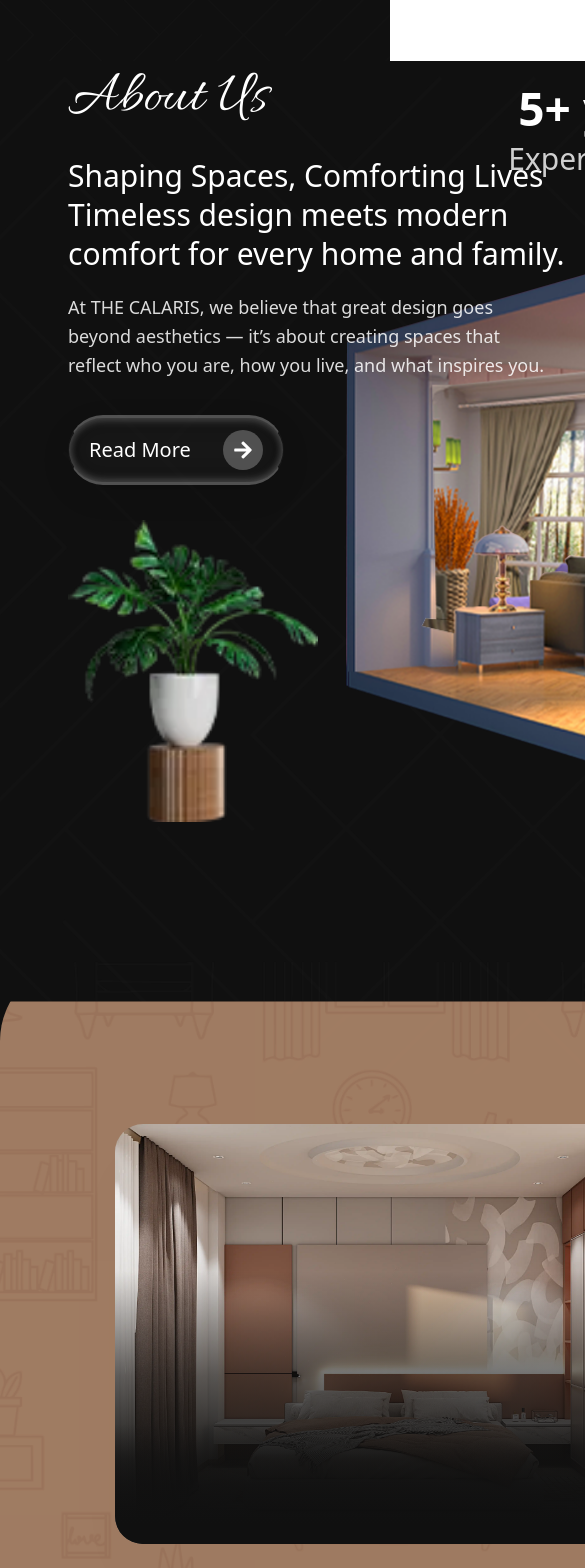
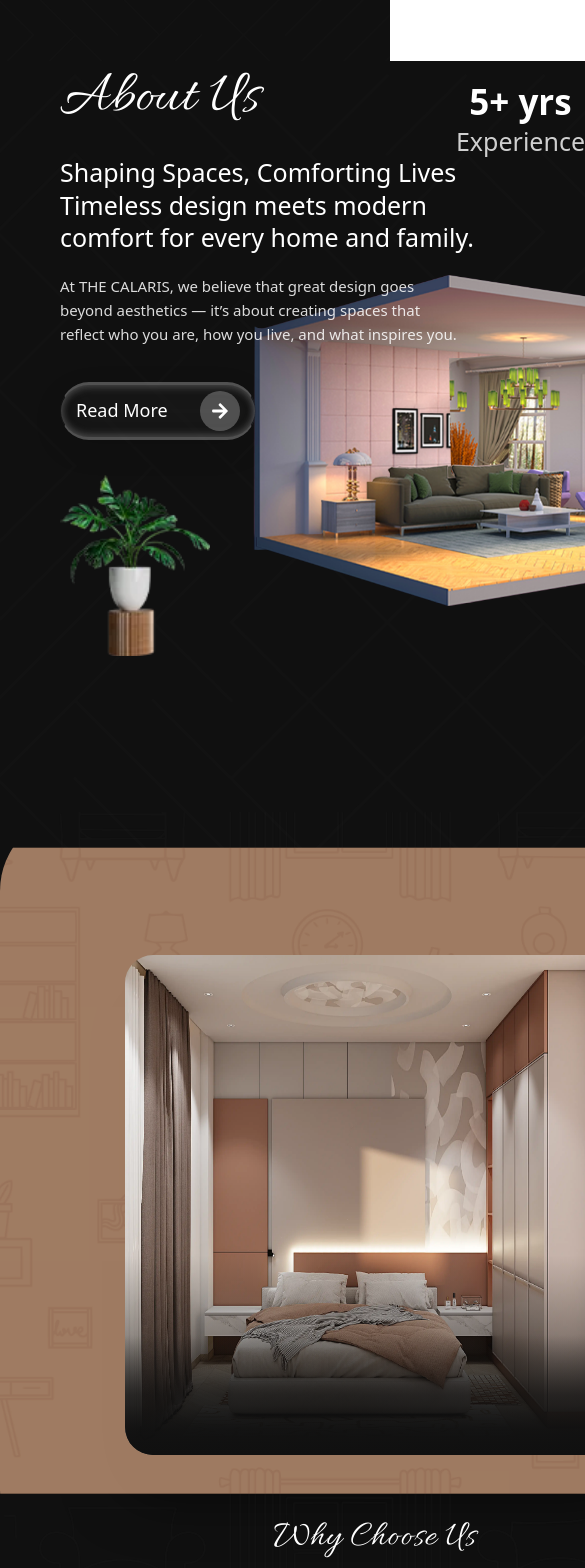
Before and after one commit to Hirola-Sakthi/calarise, a React (Vite) app: page / in a window 390 px wide. Shown: the part 1280-2848 px from the top of the page, 585 px wide, since content can reach past the window. Built offline with nearby package versions, Linux system fonts and the light colour scheme; a web font is replaced by a local one.

Commit message:
styles are added

```diff
--- a/src/components/AboutUs.css
+++ b/src/components/AboutUs.css
@@ -35,11 +35,18 @@
   opacity: 1;
 }
 
-.scroll-up:nth-child(1) { transition-delay: 0.1s; }
-.scroll-up:nth-child(2) { transition-delay: 0.3s; }
-.scroll-up:nth-child(3) { transition-delay: 0.5s; }
-.scroll-up:nth-child(4) { transition-delay: 0.7s; }
-
+.scroll-up:nth-child(1) {
+  transition-delay: 0.1s;
+}
+.scroll-up:nth-child(2) {
+  transition-delay: 0.3s;
+}
+.scroll-up:nth-child(3) {
+  transition-delay: 0.5s;
+}
+.scroll-up:nth-child(4) {
+  transition-delay: 0.7s;
+}
 
 .about-wrapper {
   position: relative;
@@ -76,7 +83,6 @@
   z-index: 3;
   position: relative;
 } */
-
 
 .content {
   max-width: 703px;
@@ -195,13 +201,12 @@
   height: 500px;
   margin-top: 80px;
   z-index: 2;
-  left:-10px;
+  left: -10px;
 }
 
 .assemble-part {
   position: absolute;
-  transition: transform 1.2s cubic-bezier(0.4, 0, 0.2, 1),
-              opacity 0.8s ease;
+  transition: transform 1.2s cubic-bezier(0.4, 0, 0.2, 1), opacity 0.8s ease;
 }
 
 /* =========================
@@ -285,8 +290,7 @@
   transform: translateX(500px);
 }
 
-
-@media(min-width:1750px){
+@media (min-width: 1750px) {
   .set-2 .assembled.wallLeft {
     top: 78px;
     left: -554px;
@@ -311,7 +315,7 @@
     display: none;
   }
 
-.assemble-wrapper{
+  .assemble-wrapper {
     position: relative;
     width: 600px;
     height: 500px;
@@ -328,3 +332,87 @@
     z-index: 4;
   }
 }
+
+@media (max-width: 1024px) {
+  .content h2 {
+    font-size: 25px;
+  }
+  .content p {
+    font-size: 15px;
+  }
+  .experience-badge h3 {
+    font-size: 35px;
+  }
+  .experience-badge p {
+    font-size: 25px;
+  }
+  .read-more {
+    font-size: 18px;
+    padding: 6px 15px;
+  }
+  .plant-image img {
+    width: 150px;
+  }
+
+  .set-2 .assembled.lamp {
+    top: 49px;
+    left: -212px;
+    width: 545px;
+  }
+
+  .set-2 .assembled.floor {
+    bottom: 120px;
+    left: -213px;
+    width: 544px;
+  }
+  .set-2 .assembled.wallRight {
+    top: 103px;
+    right: -37px;
+    width: 275px;
+  }
+  .set-2 .assembled.wallLeft {
+    top: 100px;
+    left: -215px;
+    width: 350px;
+  }
+
+  .assembled.lamp {
+    top: 97px;
+    left: -214px;
+    width: 553px;
+  }
+  .assembled.sofa {
+    bottom: 56px;
+    left: -158px;
+    width: 465px;
+    z-index: 3;
+  }
+  .assembled.wallRight {
+    top: 141px;
+    right: -44px;
+    width: 273px;
+  }
+
+  .assembled.wallLeft {
+    top: 138px;
+    left: -215px;
+    width: 370px;
+  }
+
+  .assembled.floor {
+    bottom: 27px;
+    left: -214px;
+    width: 550px;
+  }
+  .assemble-wrapper {
+    margin-top: 65px;
+  }
+  .vector-bg {
+    top: 55%;
+    height: 90vh;
+  }
+  .about-assemble {
+    height: 100vh;
+    min-height: 0px;
+  }
+}
--- a/src/components/Banner.css
+++ b/src/components/Banner.css
@@ -95,6 +95,13 @@
   height: 13px !important;
 }
 
+
+@media(max-width:1024px){
+  .banner-content h1{
+    font-size: 40px;
+  }
+}
+
 @media (max-width: 768px) {
   .banner-content h1 {
     font-size: 28px;
--- a/src/components/MeetFounder.css
+++ b/src/components/MeetFounder.css
@@ -5,7 +5,6 @@
   overflow: hidden;
   height: 132vh;
 }
-
 
 .founder-section::before {
   content: "";
@@ -17,7 +16,6 @@
   background-size: 100% auto;
   z-index: 1;
 }
-
 
 .founder-section::after {
   content: "";
@@ -32,8 +30,6 @@
   pointer-events: none;
 }
 
-
-
 .founder-container {
   width: 100%;
   /* max-width: 1300px; */
@@ -45,7 +41,6 @@
   position: relative;
   z-index: 2;
 }
-
 
 .founder-image-box {
   padding: 20px;
@@ -60,7 +55,6 @@
   object-fit: cover;
   border-radius: 12px;
 }
-
 
 .founder-content {
   display: flex;
@@ -84,7 +78,6 @@
   z-index: -1;
   pointer-events: none;
 }
-
 
 .founder-title {
   font-size: 55px;
@@ -110,7 +103,7 @@
 
 /* BUTTON */
 .founder-btn {
-  align-self: center ;
+  align-self: center;
   margin-top: -20px;
   display: inline-flex;
   align-items: center;
@@ -126,11 +119,9 @@
   -webkit-backdrop-filter: blur(2px);
   border-top: 3px solid rgba(255, 255, 255, 0.25);
   border-bottom: 3px solid rgba(255, 255, 255, 0.25);
-  box-shadow:
-    0 10px 30px rgba(0, 0, 0, 0.1),
+  box-shadow: 0 10px 30px rgba(0, 0, 0, 0.1),
     inset 0 3px 8px rgba(255, 255, 255, 0.2),
-    inset 0 -3px 8px rgba(255, 255, 255, 0.2),
-    inset 0 0 20px rgba(0, 0, 0, 0.6);
+    inset 0 -3px 8px rgba(255, 255, 255, 0.2), inset 0 0 20px rgba(0, 0, 0, 0.6);
   transition: 0.3s ease;
 }
 
@@ -163,6 +154,36 @@
 }
 
 /* ---------- RESPONSIVE ---------- */
+
+@media (max-width: 1024px) {
+
+  .founder-section{
+    height: 120vh;
+  }
+  .founder-text {
+    font-size: 17px;
+  }
+  .founder-name {
+    font-size: 20px;
+    margin-bottom: 15px;
+  }
+  .founder-image {
+    width: 228%;
+    height: 119%;
+    margin-top: 50px;
+  }
+  .founder-content::after {
+    width: 400px;
+    height: 400px;
+    bottom: -35px;
+  }
+  .founder-btn {
+    font-size: 18px;
+    padding: 5px 15px;
+    margin-top: 0px;
+  }
+}
+
 @media (max-width: 900px) {
   .founder-container {
     grid-template-columns: 1fr;
--- a/src/components/Navbar.css
+++ b/src/components/Navbar.css
@@ -48,27 +48,22 @@
 .nav-links a {
   color: white;
   text-decoration: none;
-  padding: 4px 35px;
+  padding: 4px 25px;
   border-radius: 30px;
   transition: all 0.3s ease;
   font-size: 20px;
 }
 
-@media(max-width:1024px){
-  .nav-links a {
-  color: white;
-  text-decoration: none;
-  padding: 4px 15px;
-  border-radius: 30px;
-  transition: all 0.3s ease;
-  font-size: 18px;
-}
-}
+  .down-arrow{
+font-size: 18px;
+  }
 
 .nav-links a:hover {
   color: #a68167;
   text-decoration: underline;
 }
+
+
 
 /* More link */
 .more-link {
@@ -80,6 +75,8 @@
   font-weight: 500;
   color: #fff;
   font-size: 20px;
+   padding: 4px 10px;
+
 }
 
 .dropdown-item {
@@ -138,6 +135,29 @@
   color: white;
 }
 
+
+
+@media(max-width:1024px) {
+  .nav-links a {
+    color: white;
+    text-decoration: none;
+    padding: 4px 10px;
+    border-radius: 30px;
+    transition: all 0.3s ease;
+    font-size: 18px;
+  }
+  .more-link{
+    padding: 4px 10px;
+
+  }
+    .logo {
+    width: 200px;
+  }
+  .down-arrow{
+font-size: 15px;
+  }
+}
+
 /* Responsive */
 @media (max-width: 768px) {
   .nav-links {
--- a/src/components/Navbar.jsx
+++ b/src/components/Navbar.jsx
@@ -36,7 +36,7 @@ const moreOptions = ["Blog", "Testimonial", "FAQ", "Refferal"]; const servicesOp
       </div>
 
       <div className={`nav-links ${open ? "open" : ""}`}>
-        <a href="#home">Home</a>
+        <a href="#home" className="home-link">Home</a>
         <a href="#about">About Us</a>
 
         {/* Services Dropdown */}
--- a/src/components/ServicesSection.css
+++ b/src/components/ServicesSection.css
@@ -155,6 +155,12 @@
   margin-top: 30px;
   margin-bottom: 25px;
 }
+
+@media(max-width:1024px){
+  .service-title{
+    font-size: 20px;
+  }
+}
 /* Tablet view */
 @media (max-width: 992px) {
   .service-img {
--- a/src/components/TestimonialSection.css
+++ b/src/components/TestimonialSection.css
@@ -18,10 +18,9 @@
   background-position: center;
   background-repeat: no-repeat;
 
-  opacity: 0.01;   /* adjust if needed */
+  opacity: 0.01; /* adjust if needed */
   z-index: 0;
 }
-
 
 /* TITLE */
 .ts-title {
@@ -66,7 +65,7 @@
 .ts-arrow-left {
   left: 29px;
   top: 92%;
-   /* adjust freely */
+  /* adjust freely */
 }
 
 .ts-arrow-right {
@@ -147,6 +146,23 @@
   color: gold;
 }
 
+@media (max-width: 1024px) {
+  .ts-card {
+    width: 320px;
+  }
+  .ts-text-area {
+    font-size: 15px;
+  }
+  .ts-arrow-left {
+    left: 50%;
+    top: 92%;
+  }
+  .ts-arrow-right {
+    left: 65%;
+    top: 92%;
+  }
+}
+
 /* RESPONSIVE */
 @media (max-width: 768px) {
   .ts-content {
--- a/src/components/WhyChooseUs.css
+++ b/src/components/WhyChooseUs.css
@@ -161,3 +161,32 @@
     font-size: 20px;
   }
 }
+
+
+@media(max-width:1024px){
+  .why-subtitle{
+  font-size: 20px;
+}
+.why-image-box{
+  max-width: 500px;
+  height: 500px;
+}
+.why-btn{
+  padding: 5px 15px;
+}
+.why-btn .text{
+  font-size: 19px;
+}
+.why-btn .icon{
+  font-size: 25px;
+}
+.why-image-box::after{
+    background: linear-gradient(
+    to bottom,
+    rgba(16, 16, 16, 0) 60%,
+    rgba(16, 16, 16, 0.6) 90%,
+    rgba(16, 16, 16, 0.9) 95%,
+    #101010 100%
+  );
+}
+}
--- a/src/components/portfolio.css
+++ b/src/components/portfolio.css
@@ -20,13 +20,15 @@
   background-position: center;
   background-repeat: no-repeat;
 
-  opacity: 0.01;   /* adjust if needed */
+  opacity: 0.01;
+  /* adjust if needed */
   z-index: 0;
 }
 
 .portfolio-title {
   color: white;
-  font-size: 55px; /* slightly bigger */
+  font-size: 55px;
+  /* slightly bigger */
   margin-bottom: 32px;
   letter-spacing: 4px;
   font-weight: 300;
@@ -36,15 +38,15 @@
 .portfolio-card {
   position: relative;
   width: 100%;
-  max-width: 1400px; /* increased width */
-  aspect-ratio: 16 / 9; /* can tweak for taller height */
+  max-width: 1400px;
+  aspect-ratio: 16 / 9;
   border-radius: 32px;
   overflow: hidden;
-  border: 1px solid rgba(255,255,255,0.2);
-  box-shadow: 0 40px 80px rgba(0,0,0,0.6);
+  border: 1px solid rgba(255, 255, 255, 0.2);
+  box-shadow: 0 40px 80px rgba(0, 0, 0, 0.6);
 }
 
-/* Swiper */
+
 .swiper,
 .swiper-wrapper,
 .swiper-slide {
@@ -57,10 +59,10 @@
   width: 100%;
   height: 100%;
   object-fit: cover;
-  border-radius: 32px; /* matches card */
+  border-radius: 32px;
 }
 
-/* Floating Media Buttons */
+
 .media-buttons {
   position: absolute;
   bottom: 90px;
@@ -71,7 +73,7 @@
   z-index: 20;
 }
 
-/* Glass Icon Buttons */
+
 .media-buttons button {
   display: flex;
   align-items: center;
@@ -104,7 +106,7 @@
   color: #fff;
   border: none;
   transform: translateY(-2px);
-  box-shadow: 0 10px 30px rgba(255,255,255,0.35);
+  box-shadow: 0 10px 30px rgba(255, 255, 255, 0.35);
   border-top: 3px solid transparent;
   border-bottom: 3px solid transparent;
 }
@@ -159,7 +161,8 @@
 
 @media (max-width: 1024px) {
   .portfolio-card {
-    aspect-ratio: 16 / 10; /* slightly taller on tablets */
+    aspect-ratio: 16 / 10;
+    /* slightly taller on tablets */
     border-radius: 24px;
   }
 
@@ -167,6 +170,23 @@
     gap: 24px;
     padding: 10px 22px;
     font-size: 18px;
+  }
+
+  .portfolio-card .swiper-slide {
+    height: auto;
+    display: flex;
+    justify-content: center;
+    align-items: center;
+  }
+
+ .portfolio-card  .swiper-slide img,
+ .portfolio-card .swiper-slide video {
+    width: 90%;
+    height: 600px;
+  }
+
+  .portfolio-card .swiper-pagination {
+    bottom: 35px !important;
   }
 }
 
```
Lines whose indentation alone changed are shown as unchanged.
